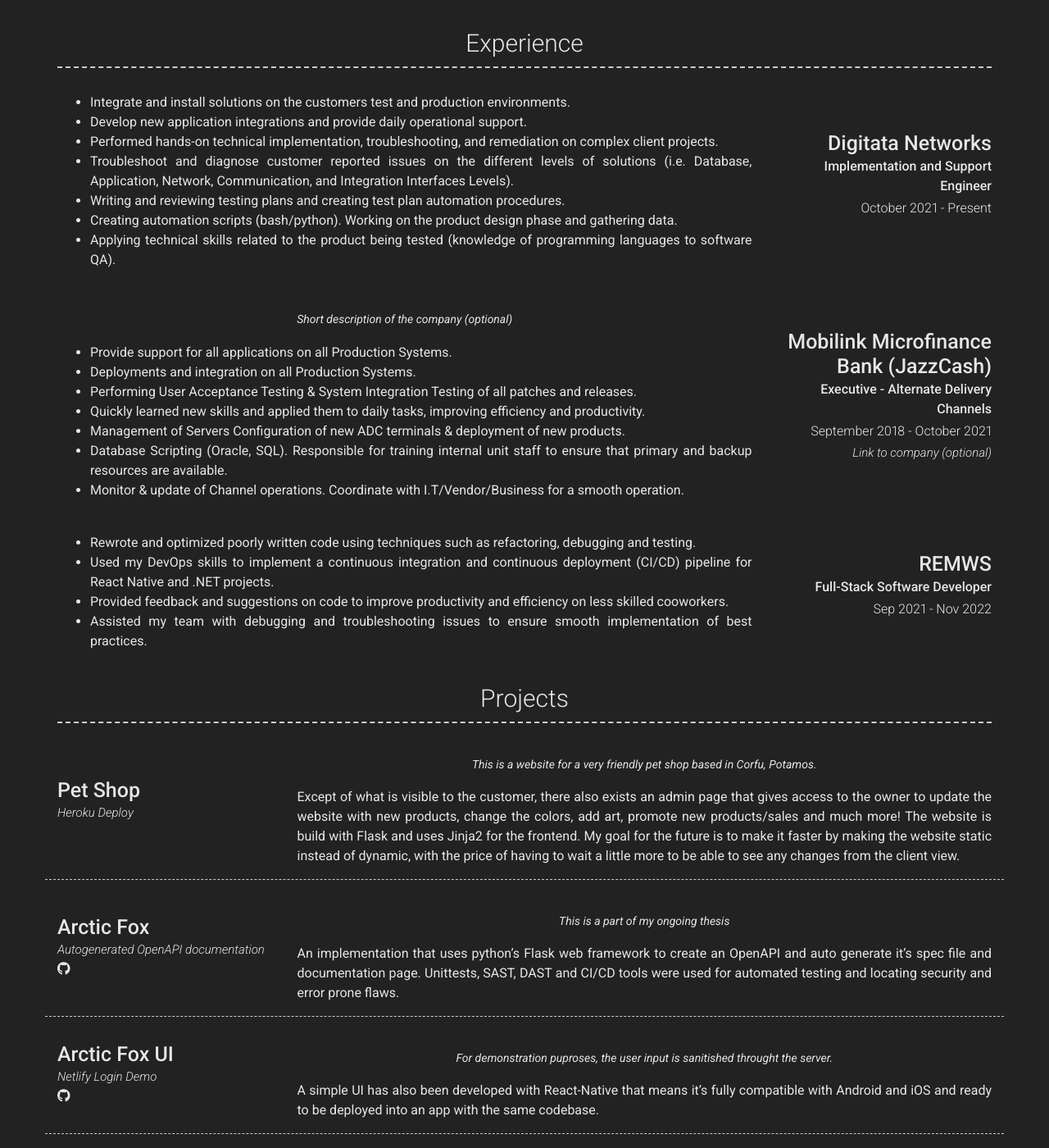
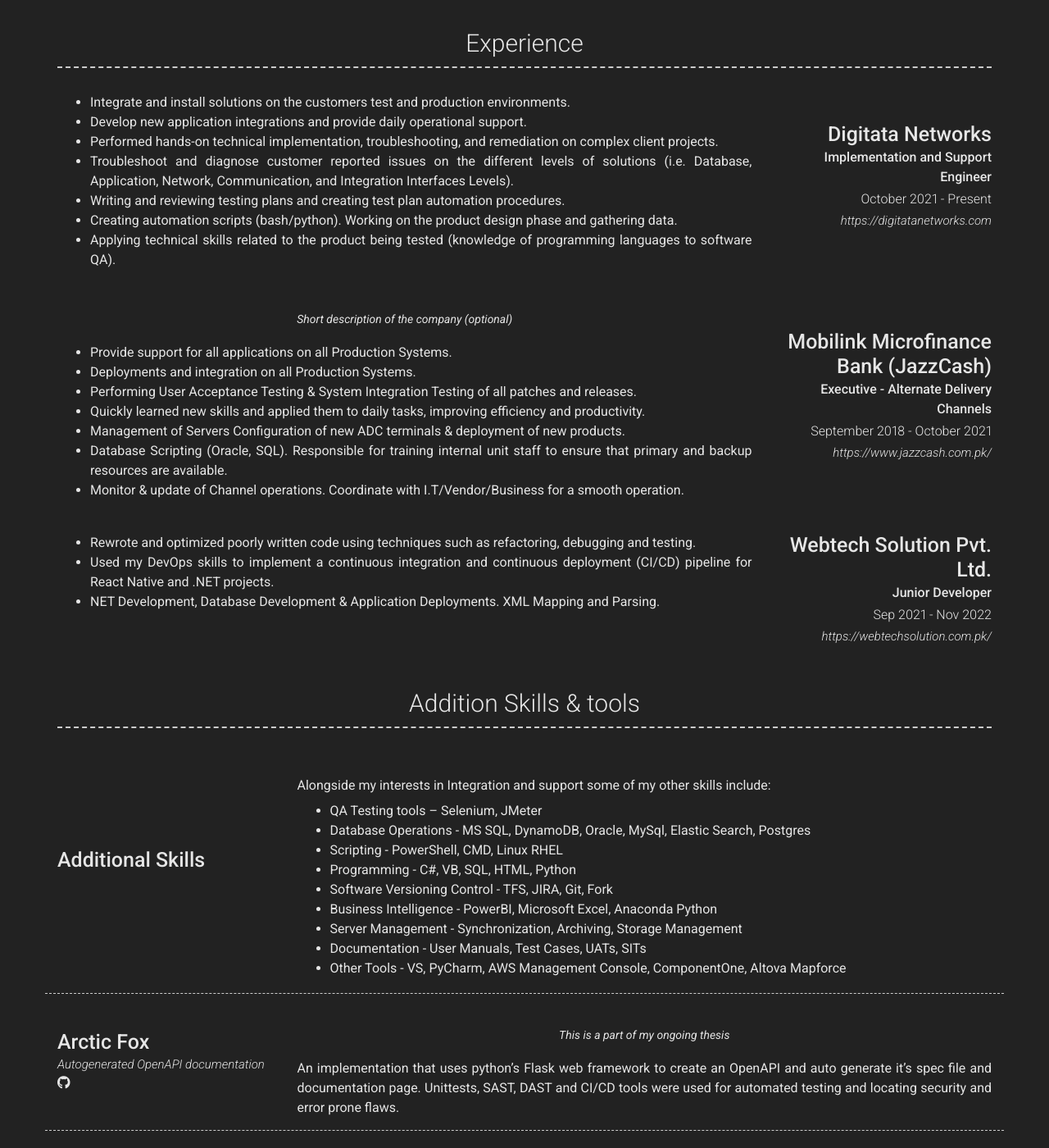
Before and after one commit to saif-ahmad-k/saif-ahmad-k.github.io, a Jekyll site: the page built from index.md, in a window 1280 px wide and 1400 px high, scrolled down 517 px. Shown: the whole window at 82% size. Built offline with Jekyll 4.4.1, drawn with Linux system fonts in a browser that asks for light colours; nearby versions of some CDN libraries.

Commit message:
just another

```diff
--- a/_config.yml
+++ b/_config.yml
@@ -39,7 +39,7 @@ linkedin_username: saif-ahmad-k
 additional_links:
   - title: Pdf Download
     icon: far fa-file-pdf
-    url: pdf/ResumeSaif.pdf
+    url: https://github.com/saif-ahmad-k/saif-ahmad-k.github.io/pdf/ResumeSaif.pdf
 # - title: another link
 #   icon: font awesome brand icon name (eg. fab fa-twitter) (https://fontawesome.com/icons?d=gallery&s=brands&m=free)
 #   url: Link url (eg. https://google.com)
@@ -65,6 +65,7 @@ content:
         title: Digitata Networks
         sub_title: Implementation and Support Engineer
         caption: October 2021 - Present
+        link: https://digitatanetworks.com
         description: | # this will include new lines to allow paragraphs
             - Integrate and install solutions on the customers test and production environments.
             - Develop new application integrations and provide daily operational support.
@@ -78,7 +79,7 @@ content:
         title: Mobilink Microfinance Bank (JazzCash)
         sub_title: Executive - Alternate Delivery Channels
         caption: September 2018 - October 2021
-        link: Link to company (optional)
+        link: https://www.jazzcash.com.pk/
         quote: >
           Short description of the company (optional)
         description: | # this will include new lines to allow paragraphs
@@ -91,26 +92,32 @@ content:
             - Monitor & update of Channel operations. Coordinate with I.T/Vendor/Business for a smooth operation.
 
       - layout: right
-        title: REMWS
-        sub_title: Full-Stack Software Developer
+        title: Webtech Solution Pvt. Ltd.
+        sub_title: Junior Developer
         caption: Sep 2021 - Nov 2022
+        link: https://webtechsolution.com.pk/
         description: |
             - Rewrote and optimized poorly written code using techniques such as refactoring, debugging and testing.
             - Used my DevOps skills to implement a continuous integration and continuous deployment (CI/CD) pipeline for React Native and .NET projects.
-            - Provided feedback and suggestions on code to improve productivity and efficiency on less skilled cooworkers.
-            - Assisted my team with debugging and troubleshooting issues to ensure smooth implementation of best practices.
-  - title: Projects # Title for the section
+            - NET Development, Database Development & Application Deployments. XML Mapping and Parsing.
+  - title: Addition Skills & tools # Title for the section
     layout: list # Type of content section (list/text)
     content:
       - layout: left
         border: weak
-        title: Pet Shop
-        link: https://petshoppotamos.gr
-        link_text: Heroku Deploy
+        title: Additional Skills
         quote: >
-          This is a website for a very friendly pet shop based in Corfu, Potamos.
         description: | # this will include new lines to allow paragraphs
-          Except of what is visible to the customer, there also exists an admin page that gives access to the owner to update the website with new products, change the colors, add art, promote new products/sales and much more! The website is build with Flask and uses Jinja2 for the frontend. My goal for the future is to make it faster by making the website static instead of dynamic, with the price of having to wait a little more to be able to see any changes from the client view.
+          Alongside my interests in Integration and support some of my other skills include:
+          - QA Testing tools – Selenium, JMeter
+          - Database Operations - MS SQL, DynamoDB, Oracle, MySql, Elastic Search, Postgres
+          - Scripting - PowerShell, CMD, Linux RHEL
+          - Programming - C#, VB, SQL, HTML, Python
+          - Software Versioning Control - TFS, JIRA, Git, Fork
+          - Business Intelligence - PowerBI, Microsoft Excel, Anaconda Python
+          - Server Management - Synchronization, Archiving, Storage Management
+          - Documentation - User Manuals, Test Cases, UATs, SITs
+          - Other Tools - VS, PyCharm, AWS Management Console, ComponentOne, Altova Mapforce
 
       - layout: left
         border: weak
```
